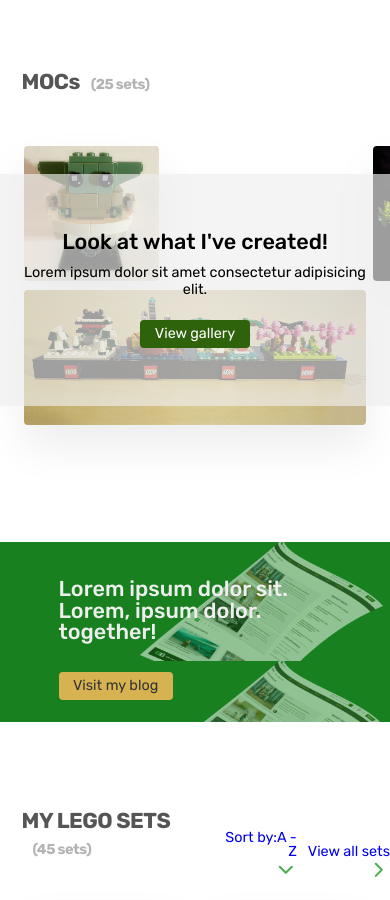
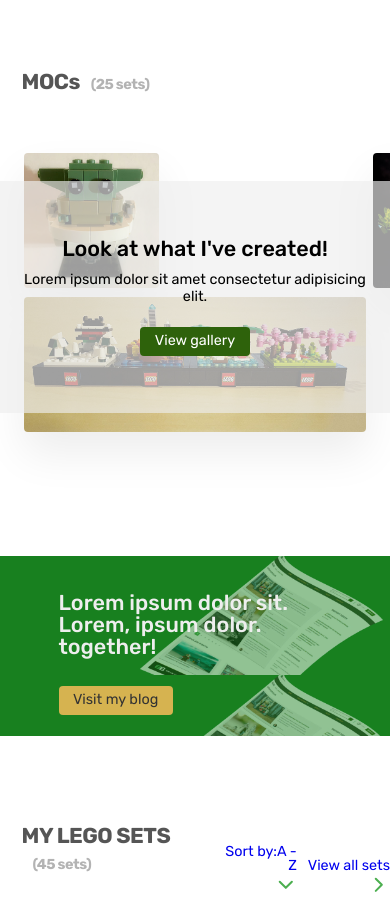
Before and after one commit to suicakhen/brick-by-brick, a plain HTML site: page index.html in a window 390 px wide. Shown: the part 906-1806 px from the top of the page. Drawn offline with nearby package versions, Linux system fonts and the light colour scheme; some packages are replaced by stand-ins of ours; a script that the page names is missing.

Commit message:
Update queries.css

```diff
--- a/css/queries.css
+++ b/css/queries.css
@@ -270,7 +270,7 @@
 
     /*  Index-MOCs    */
     .mocs-container{
-  padding: 2.4rem;
+/*   padding: 2.4rem; */
 }
 
 .a1,.b1,.a3,.b3{
```
